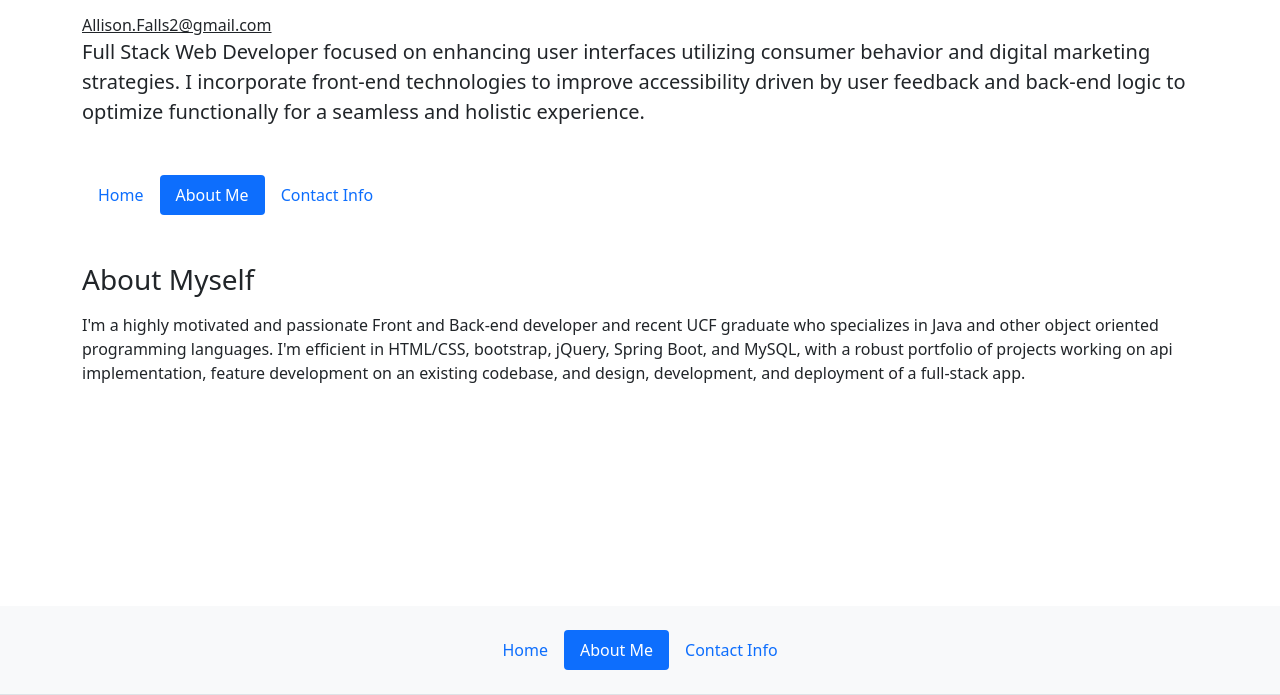
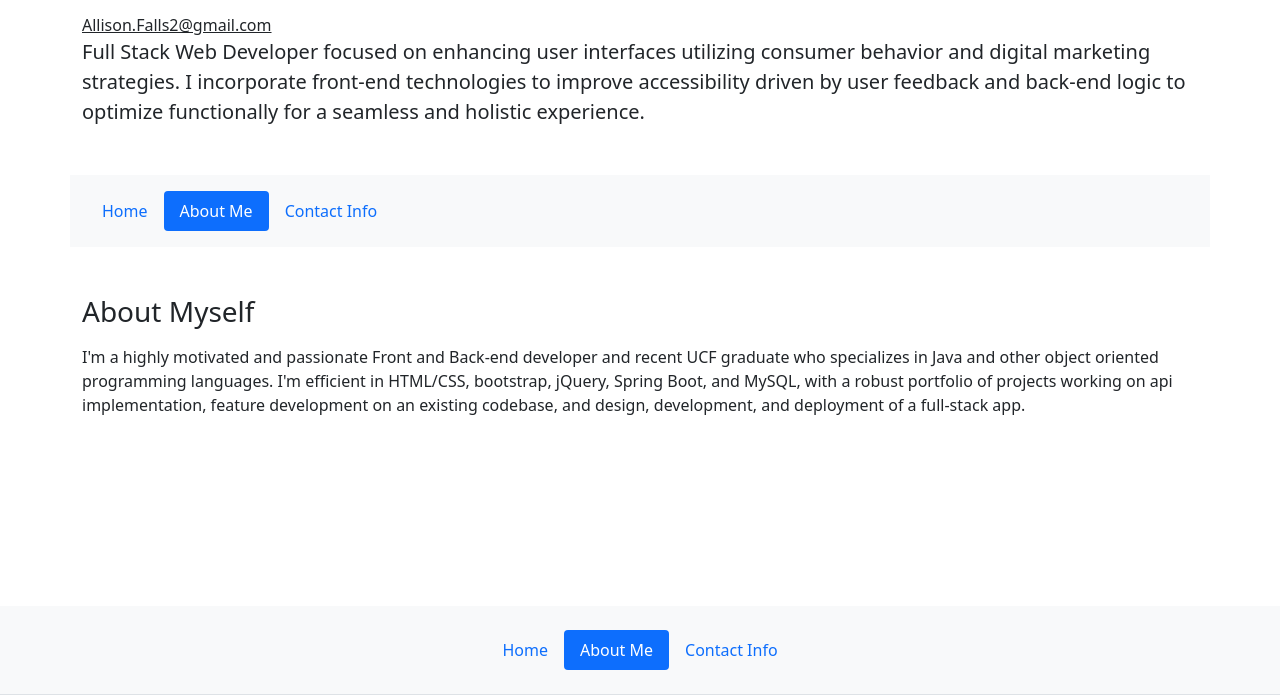
Before and after one commit to Allison-Falls47/portfolio-website-, a plain HTML site: page about_me.html in a window 1280 px wide. Shown: the part 105-800 px from the top of the page. Drawn offline with nearby package versions, Linux system fonts and the light colour scheme.

Commit message:
updated div containers for bg color

```diff
--- a/about_me.html
+++ b/about_me.html
@@ -27,7 +27,7 @@
         </p>
     </div>
 
-<div class="container">
+    <div class="container bg-light w-auto p-3">
     <nav>
         <ul class="nav nav-pills ">
             <li class="nav-item">
```
Also changed, not shown: index.html (+1 -1 lines).
